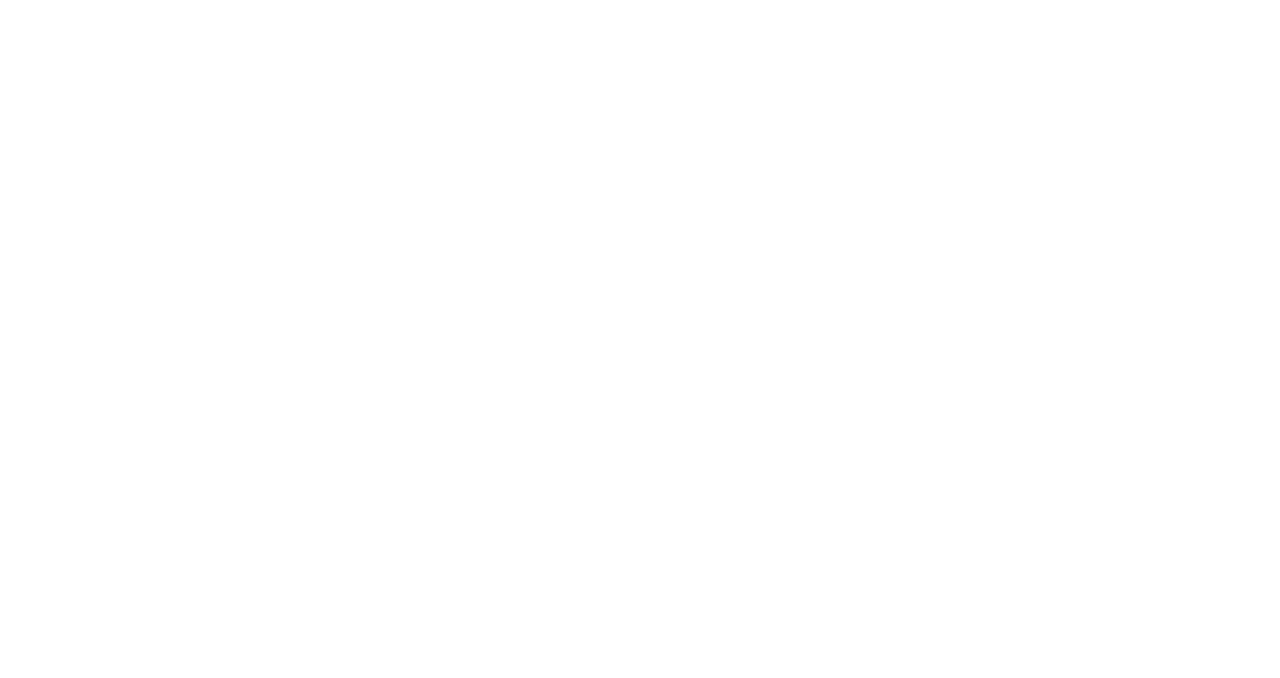
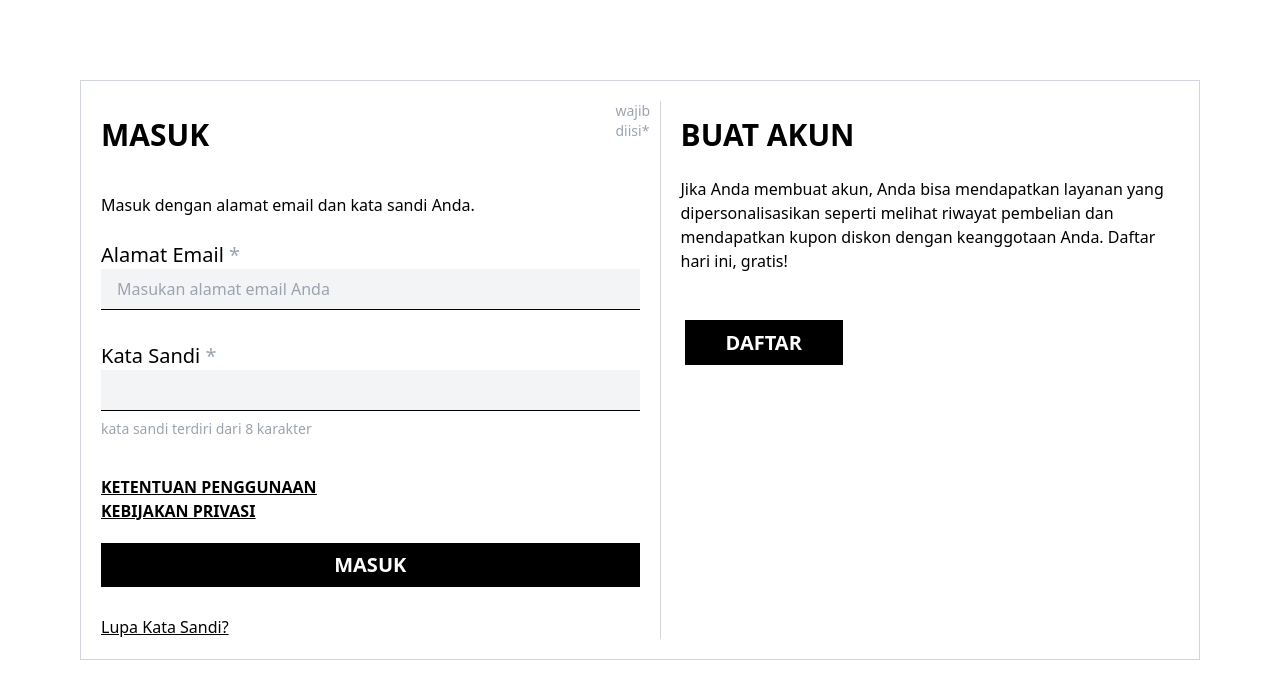
Before and after one commit to Lersal/BHS-Final-Project-Team-2, a React (Vite) app: page / in a window 1280 px wide. Shown: the top 678 px of the page. Built offline with nearby package versions, Linux system fonts and the light colour scheme.

Commit message:
Buat feat/login

```diff
--- a/src/App.jsx
+++ b/src/App.jsx
@@ -1,5 +1,9 @@
+import Login from "./pages/Login";
+
 function App() {
-  return <div className=""></div>;
+  return <div className="">
+    <Login />
+  </div>;
 }
 
 export default App;
--- /dev/null
+++ b/src/pages/Login.jsx
@@ -0,0 +1,49 @@
+function Login () {
+    return (
+        <div className="border border-gray-300 m-20 flex md:flex-shrink-0">
+  {/* sign in */}
+  <div className=" h-auto w-2/4 m-5">
+    <div className="flex justify-between ">
+      <h1 className="font-bold text-3xl my-4"> MASUK</h1>
+      <span className="text-sm w-1 mr-5 text-gray-400">wajib diisi*</span>
+    </div>
+    <p className="text-base my-6"> Masuk dengan alamat email dan kata sandi Anda.</p>
+    {/* form */}
+    <form action="login" method="post">
+      {/* email */}
+      <div className="mb-5 flex flex-col">
+        <label className="text-xl" htmlFor="email"> Alamat Email <span className="text-gray-400">*</span></label>
+        <input className="border-b border-black w-auto py-2 px-4 mb-3 placeholder:w-auto bg-gray-100" type="email" id="email" placeholder="Masukan alamat email Anda" required />
+      </div>
+      {/* password */}
+      <div className="mb-5 flex flex-col">
+        <label htmlFor="password" className="text-xl">Kata Sandi <span className="text-gray-400">*</span></label>
+        <input className="border-b border-black w-auto py-2 px-4 mb-2 bg-gray-100" type="password" id="password" required />
+        <p className="text-sm text-gray-400 mb-4"> kata sandi terdiri dari 8 karakter</p>
+      </div>
+      {/* ketentuan & kebijakan */}
+      <div className="mb-5 text-base underline font-bold flex flex-col">
+        <a href className>KETENTUAN PENGGUNAAN</a>
+        <a href className>KEBIJAKAN PRIVASI</a>
+      </div>
+      <div className="mt-5 flex flex-col">
+        <button className=" bg-black text-white text-xl font-bold py-2 px-10 mb-7 w-full"> <a href="login.php" /> MASUK </button>
+        {/* lupa kata sandi */}
+        <a href className="underline"> Lupa Kata Sandi?</a>
+      </div>
+    </form>
+  </div>
+  {/* separator */}
+  <div className="border-l border-gray-300 my-5" />
+  {/* sign up */}
+  <div className="w-2/4 my-5 ">
+    <h1 className="font-bold text-3xl mx-5 my-4 "> BUAT AKUN </h1>
+    <p className="text-base mx-5 mt-6 mb-14 "> Jika Anda membuat akun, Anda bisa mendapatkan layanan yang dipersonalisasikan seperti melihat riwayat pembelian dan mendapatkan kupon diskon dengan keanggotaan Anda. Daftar hari ini, gratis!</p>
+    <a href className="border border-black py-2 px-10 mx-6 w-full bg-black text-white text-xl font-bold"> DAFTAR</a>
+  </div>
+</div>
+
+    )
+}
+
+export default Login
```
Also changed, not shown: 1 other file (tests, documents, lock files or other folders).
